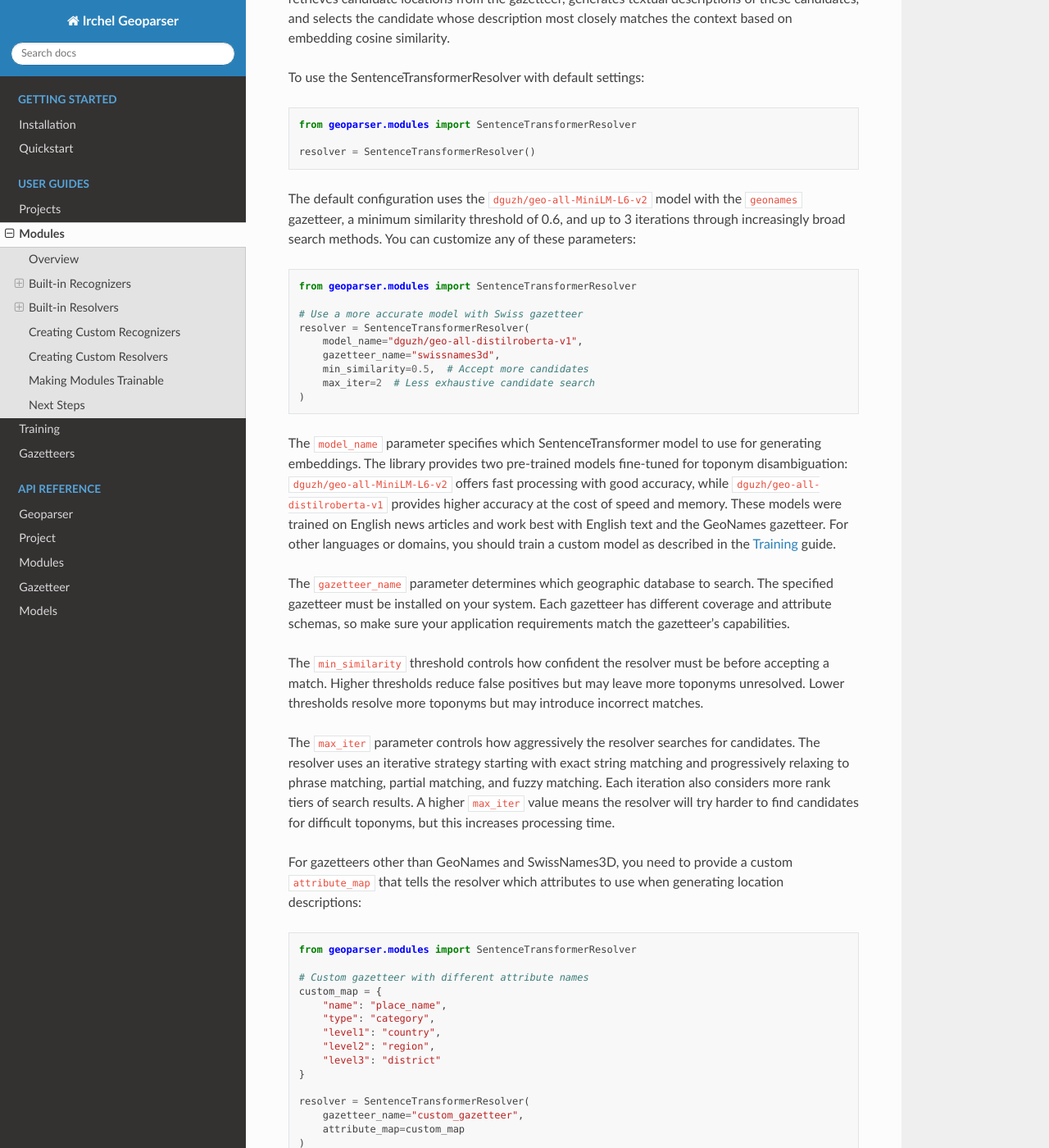
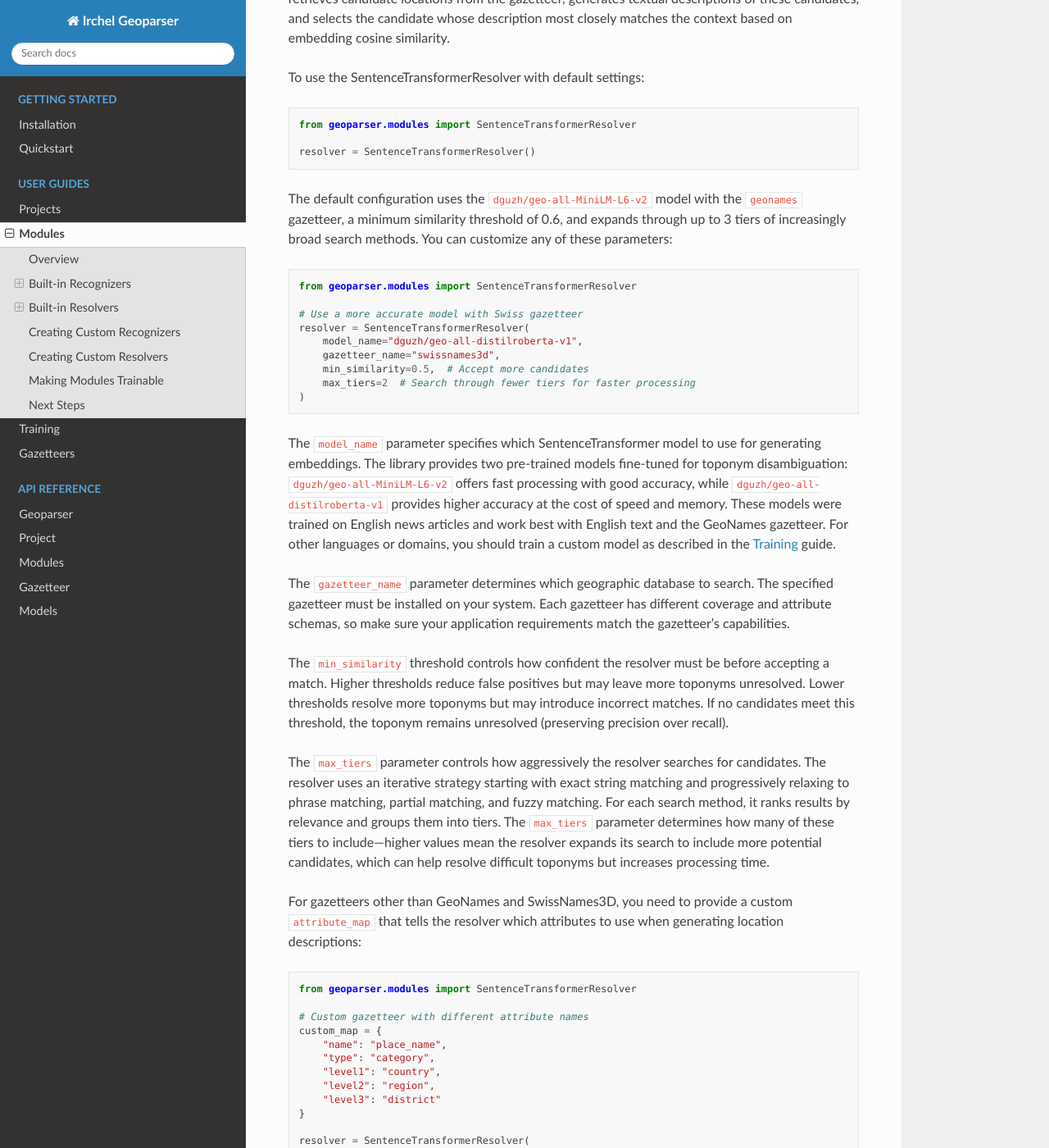
Before and after one commit to dguzh/geoparser, a Sphinx documentation site: the page built from docs/guides/modules.rst, in a window 1280 px wide and 1400 px high, scrolled down 1699 px. Shown: the whole window at 82% size. Built offline with Sphinx 7.4.7 and the Read the Docs theme 3.1.0, drawn with Linux system fonts in a browser that asks for light colours.

Commit message:
remove final evaluation pass with min similarity of 0.0 in SentenceTransformerResolver.predict method and rename max_iter to max_tiers

```diff
--- a/docs/guides/modules.rst
+++ b/docs/guides/modules.rst
@@ -62,7 +62,7 @@ To use the SentenceTransformerResolver with default settings:
 
    resolver = SentenceTransformerResolver()
 
-The default configuration uses the ``dguzh/geo-all-MiniLM-L6-v2`` model with the ``geonames`` gazetteer, a minimum similarity threshold of 0.6, and up to 3 iterations through increasingly broad search methods. You can customize any of these parameters:
+The default configuration uses the ``dguzh/geo-all-MiniLM-L6-v2`` model with the ``geonames`` gazetteer, a minimum similarity threshold of 0.6, and expands through up to 3 tiers of increasingly broad search methods. You can customize any of these parameters:
 
 .. code-block:: python
 
@@ -73,16 +73,16 @@ The default configuration uses the ``dguzh/geo-all-MiniLM-L6-v2`` model with the
        model_name="dguzh/geo-all-distilroberta-v1",
        gazetteer_name="swissnames3d",
        min_similarity=0.5,  # Accept more candidates
-       max_iter=2  # Less exhaustive candidate search
+       max_tiers=2  # Search through fewer tiers for faster processing
    )
 
 The ``model_name`` parameter specifies which SentenceTransformer model to use for generating embeddings. The library provides two pre-trained models fine-tuned for toponym disambiguation: ``dguzh/geo-all-MiniLM-L6-v2`` offers fast processing with good accuracy, while ``dguzh/geo-all-distilroberta-v1`` provides higher accuracy at the cost of speed and memory. These models were trained on English news articles and work best with English text and the GeoNames gazetteer. For other languages or domains, you should train a custom model as described in the :doc:`training` guide.
 
 The ``gazetteer_name`` parameter determines which geographic database to search. The specified gazetteer must be installed on your system. Each gazetteer has different coverage and attribute schemas, so make sure your application requirements match the gazetteer's capabilities.
 
-The ``min_similarity`` threshold controls how confident the resolver must be before accepting a match. Higher thresholds reduce false positives but may leave more toponyms unresolved. Lower thresholds resolve more toponyms but may introduce incorrect matches.
+The ``min_similarity`` threshold controls how confident the resolver must be before accepting a match. Higher thresholds reduce false positives but may leave more toponyms unresolved. Lower thresholds resolve more toponyms but may introduce incorrect matches. If no candidates meet this threshold, the toponym remains unresolved (preserving precision over recall).
 
-The ``max_iter`` parameter controls how aggressively the resolver searches for candidates. The resolver uses an iterative strategy starting with exact string matching and progressively relaxing to phrase matching, partial matching, and fuzzy matching. Each iteration also considers more rank tiers of search results. A higher ``max_iter`` value means the resolver will try harder to find candidates for difficult toponyms, but this increases processing time.
+The ``max_tiers`` parameter controls how aggressively the resolver searches for candidates. The resolver uses an iterative strategy starting with exact string matching and progressively relaxing to phrase matching, partial matching, and fuzzy matching. For each search method, it ranks results by relevance and groups them into tiers. The ``max_tiers`` parameter determines how many of these tiers to include—higher values mean the resolver expands its search to include more potential candidates, which can help resolve difficult toponyms but increases processing time.
 
 For gazetteers other than GeoNames and SwissNames3D, you need to provide a custom ``attribute_map`` that tells the resolver which attributes to use when generating location descriptions:
 
```
Also changed, not shown: 5 other files.
